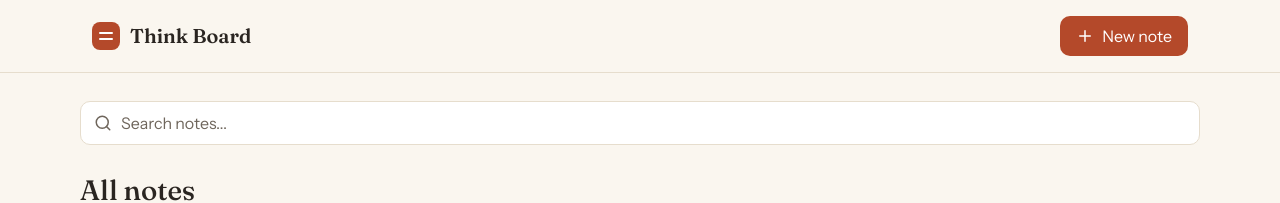
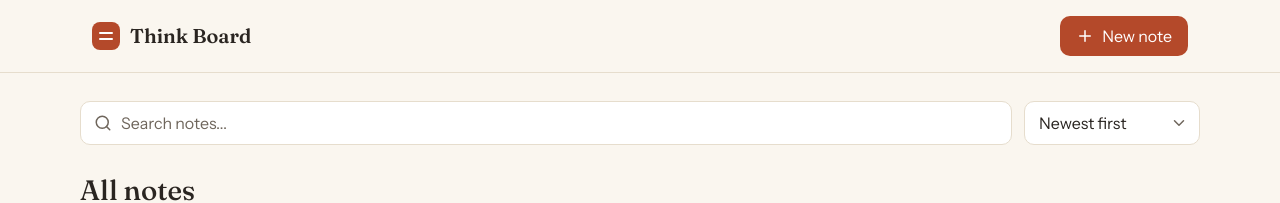
Before and after one commit to hmgolshani/think-board, a React (Vite) app: page / in a window 1280 px wide. Shown: the top 203 px of the page. Built offline with nearby package versions, Linux system fonts and the light colour scheme.

Commit message:
add sort

```diff
--- a/src/components/notes/NotesToolbar.tsx
+++ b/src/components/notes/NotesToolbar.tsx
@@ -1,14 +1,19 @@
 import SearchBar from "./SearchBar.tsx";
+import type {SortOption} from "../../types/note.ts";
+import SortSelect from "./SortSelect.tsx";
 
 
 type NotesToolbarProps = {
     searchText: string
     onSearchChange: (value: string) => void
+    sort :SortOption
+    onSortChange: (value: SortOption) => void
 }
-const NotesToolbar = ({searchText,onSearchChange}:NotesToolbarProps) => {
+const NotesToolbar = ({searchText,onSearchChange ,sort , onSortChange}:NotesToolbarProps) => {
     return (
-        <div className=" mb-6 flex flex-row gap-3 lg:flex-col ">
+        <div className=" mb-6 flex flex-col gap-3 lg:flex-row ">
             <SearchBar value={searchText} onChange={onSearchChange}/>
+            <SortSelect value={sort} onChange={onSortChange}/>
         </div>
     );
 };
--- /dev/null
+++ b/src/components/notes/SortSelect.tsx
@@ -0,0 +1,31 @@
+import type {SortOption} from "../../types/note.ts";
+import {ChevronDown} from "lucide-react";
+
+type SortSelectProps = {
+    value: SortOption
+    onChange: (value: SortOption) => void
+}
+
+const SortSelect = ({value, onChange}: SortSelectProps) => {
+    return (
+        <div className="relative sm:w-44">
+            <select aria-label="Sort notes"
+                    value={value}
+                    onChange={(e) => onChange(e.target.value as SortOption)}
+                    className="h-11 w-full cursor-pointer appearance-none rounded-[10px] border border-line
+                    bg-white pr-10 pl-3.5 text-[15px] outline-none focus:border-accent focus:ring-[3px] focus:ring-accent/20"
+            >
+                <option value="newest">Newest first</option>
+                <option value="oldest">Oldest first</option>
+
+            </select>
+
+            <ChevronDown size={18}
+                         aria-hidden={true}
+                         className="pointer-events-none absolute top-1/2 right-3 -translate-y-1/2 text-muted"
+            />
+        </div>
+    );
+};
+
+export default SortSelect;
--- a/src/pages/NotesPage.tsx
+++ b/src/pages/NotesPage.tsx
@@ -1,17 +1,23 @@
 import NotesToolbar from "../components/notes/NotesToolbar.tsx";
 import {useState} from "react";
+import type {SortOption} from "../types/note.ts";
+
 
 const NotesPage = () => {
-    const [searchText, setSearchText] = useState("")
+    const [searchText, setSearchText] = useState("");
+    const [sort, setSort] = useState<SortOption>("newest");
 
     return (
         <main className="mx-auto max-w-6xl px-7 py-7 lg:px-4">
 
             <NotesToolbar onSearchChange={setSearchText}
                           searchText={searchText}
+                          sort={sort}
+                          onSortChange={setSort}
             />
-
-            <h2 className="font-display text-[28px] font-medium">All notes</h2>
+            <div className="mb-4 flex items-baseline gap-3">
+                <h2 className="font-display text-[28px] font-medium">All notes</h2>
+            </div>
         </main>
     );
 };
--- a/src/types/note.ts
+++ b/src/types/note.ts
@@ -7,3 +7,5 @@ export type Note = {
 }
 
 export type NoteFormData = Pick<Note, "title" | "content">
+
+export type SortOption = "newest" | "oldest"
```
